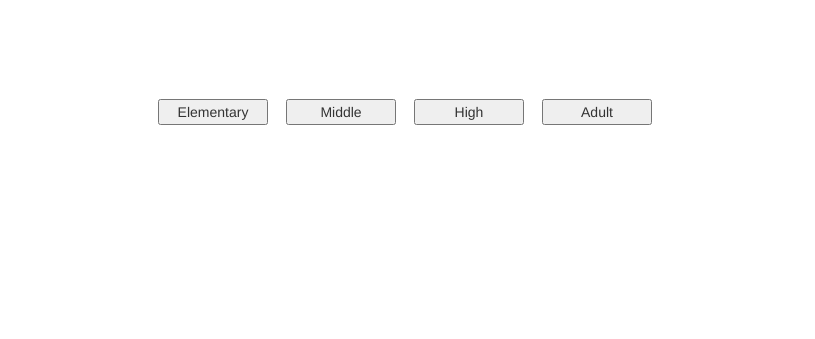
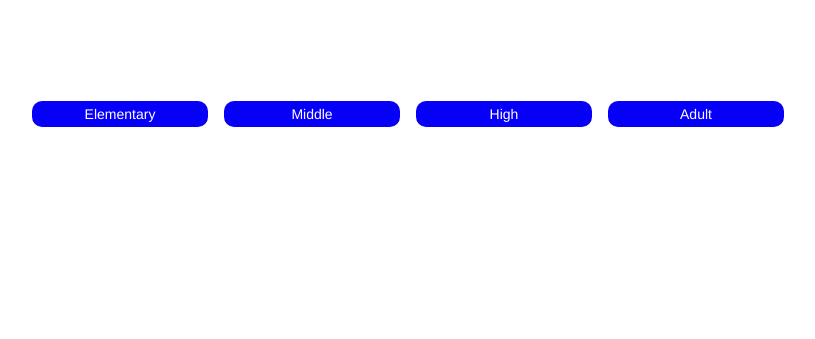
Before and after one commit to tamqtran/CECS445, a Django app: page /quiz/AgeSelection/ in a window 1280 px wide. Shown: the part 461-800 px from the top of the page, without its empty margins (226-1041 px from the left). Run offline with Django 3.2, Linux system fonts and the light colour scheme; some libraries are stand-ins or nearby versions.

Commit message:
Age Selection page again

```diff
--- a/QuizWebsite/quiz/Templates/AgeSelection.html
+++ b/QuizWebsite/quiz/Templates/AgeSelection.html
@@ -1,4 +1,5 @@
 {% extends "base.html" %}
+{% load static %}
 <html>
 	{% block head %}
         <title>Age Selection</title>
@@ -7,7 +8,7 @@
 
 	{% block body %}
   <body>
-		<h1 align="center">  <b> Age Selection</b> </h1>
+		<h1 align="center"> <b> Age Selection</b> </h1>
 
         <p>
 			<form method="get" action="{% url 'quiz:ElementaryCategories' %}">
@@ -25,35 +26,83 @@
 			<form method="get" action="{% url 'quiz:AdultCategories' %}">
 				<button type="submit" id = "Adult">Adult</button>
 			</form>
+			<a href="{% url 'quiz:ElementaryCategories' %}"><img  src= "{% static "QuizWebsite/Elementary.jpg" %} "id = "elemPic" /></a>
+			<a href="{% url 'quiz:MiddleCategories' %}"><img  src= "{% static "QuizWebsite/Middle.jpeg" %} "id = "middlePic" /></a>
+			<a href="{% url 'quiz:HighCategories' %}"><img  src= "{% static "QuizWebsite/High.jpg" %} "id = "highPic" /></a>
+			<a href="{% url 'quiz:AdultCategories' %}"><img  src= "{% static "QuizWebsite/Adult.jpg" %} "id = "adultPic" /></a>
+
         </p>
 		<style>
-			.h1{
-				position:absolute;
-				left:50%;
-			}
+
 			#Elementary{
   				position:absolute;
 				top:70%;
-				left:30%;
-				width:110;}
+				left:20%;
+				height:30px;
+				width:180;
+				border-radius: 12px;
+				background-color: #0700F9;
+				border: 2px solid;
+				color:white}
 			#Middle{
   				position:absolute;
 				top:70%;
-				left:40%;
-				width:110;}
+				left:35%;
+				height:30px;
+				width:180;
+				border-radius: 12px;
+				background-color: #0700F9;
+				border: 2px solid;
+				color:white}
 			#High{
   				position:absolute;
 				top:70%;
 				left:50%;
-				width:110;}
+				height:30px;
+				width:180;
+				border-radius: 12px;
+				background-color: #0700F9;
+				border: 2px solid;
+				color:white}
 			#Adult{
   				position:absolute;
 				top:70%;
-				left:60%;
-				width:110;}
-
+				left:65%;
+				height:30px;
+				width:180;
+				border-radius: 12px;
+				background-color: #0700F9;
+				border: 2px solid;
+				color:white}
+			#elemPic{
+				position:absolute;
+				top:35%;
+				left:20%;
+				height:180;
+				width:180;
+			}
+			#middlePic{
+				position:absolute;
+				top:35%;
+				left:35%;
+				height:180;
+				width:180;
+			}
+			#highPic{
+				position:absolute;
+				top:35%;
+				left:50%;
+				height:180;
+				width:180;
+			}
+			#adultPic {
+				position: absolute;
+				top: 35%;
+				left: 65%;
+				height: 180;
+				width: 180;
+			}
 		</style>
-  		}
 	</body>
     {% endblock %}
 
```
